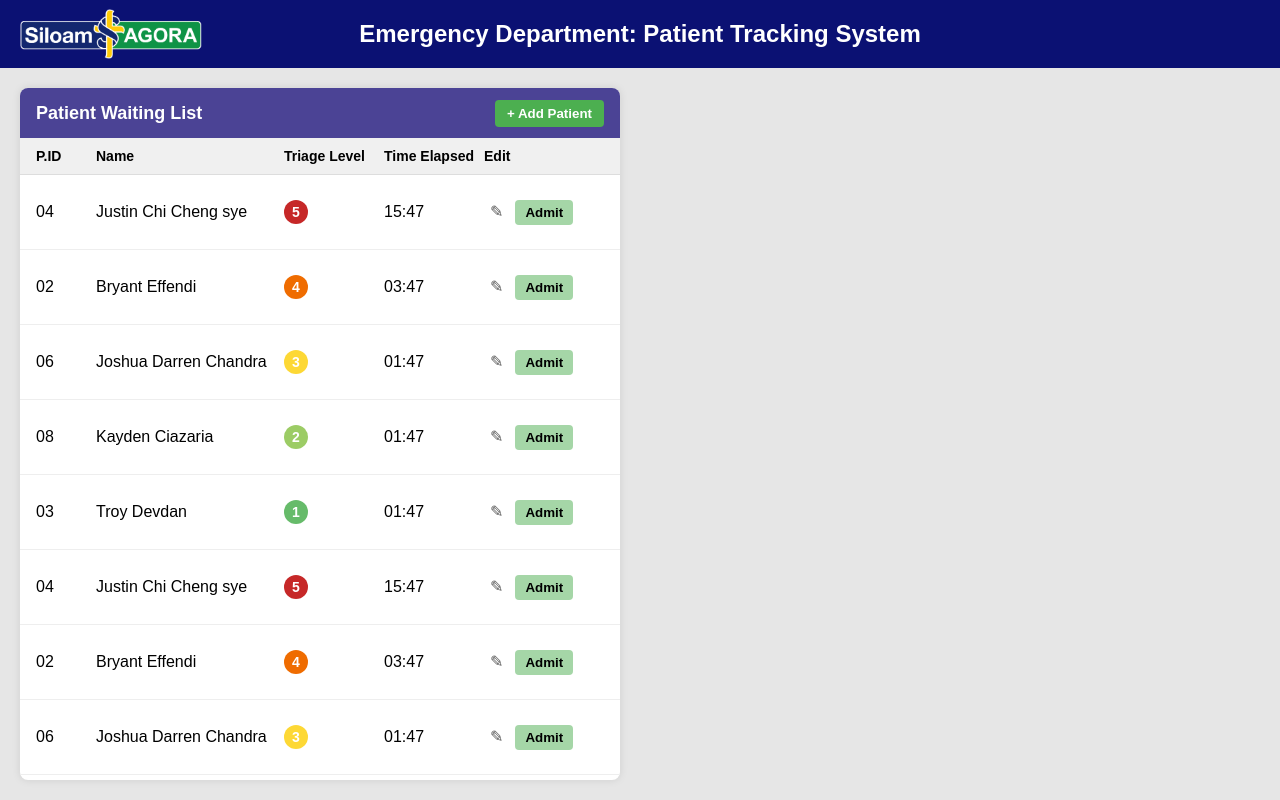
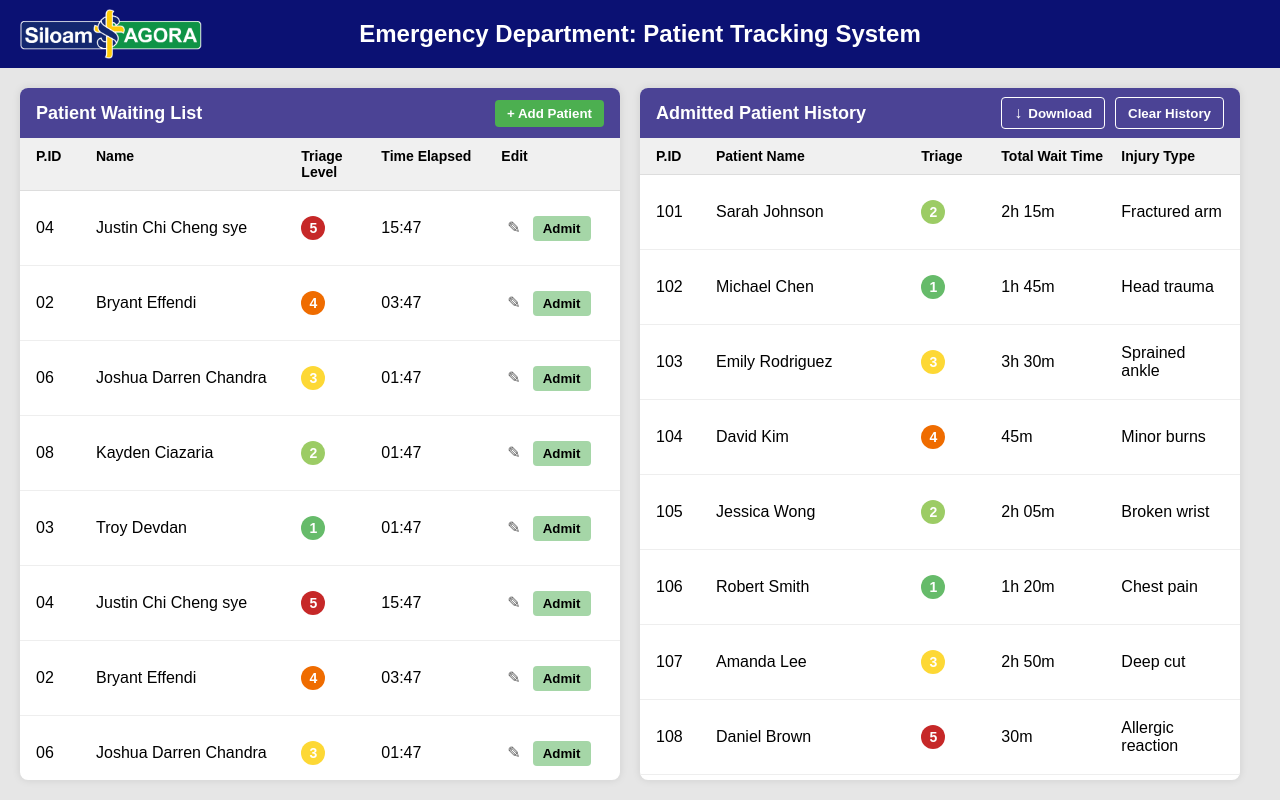
Before and after one commit to Sgu-Justin/Patient-Tracking-System, a React (Create React App) app: page / in a window 1280 px wide. Built offline with nearby package versions, Linux system fonts and the light colour scheme.

Commit message:
Made admitted patients table

```diff
--- a/src/App.css
+++ b/src/App.css
@@ -17,10 +17,20 @@ html, body, #root {
   padding: 20px;
   flex: 1;
   display: flex;
+  gap: 20px; /* Space between the two panels */
+  overflow: hidden; /* Prevent any overflow issues */
 }
 
-.patient-list-wrapper {
+.left-panel {
   width: 600px;
   display: flex;
   flex-direction: column;
+  flex-shrink: 0; /* Prevent shrinking */
 }
+
+.right-panel {
+  flex: 1; /* Takes remaining space */
+  display: flex;
+  flex-direction: column;
+  min-width: 0; /* Fixes flexbox overflow issues */
+}
--- a/src/App.js
+++ b/src/App.js
@@ -1,7 +1,7 @@
-// src/App.js
 import React from 'react';
 import Header from './components/header/Header';
 import PatientList from './components/patientlist/PatientList';
+import AdmittedList from './components/admittedlist/AdmittedList';
 import './App.css';
 
 function App() {
@@ -9,10 +9,12 @@ function App() {
     <div className="app">
       <Header />
       <div className="main-container">
-        <div className="patient-list-wrapper">
+        <div className="left-panel">
           <PatientList />
         </div>
-        {/* Right-side panel for admitted history can go here */}
+        <div className="right-panel">
+          <AdmittedList />
+        </div>
       </div>
     </div>
   );
--- a/src/components/admittedlist/AdmittedList.css
+++ b/src/components/admittedlist/AdmittedList.css
@@ -0,0 +1,135 @@
+/* AdmittedList.css */
+.admitted-list-container {
+    width: 600px;
+    height: 100%;
+    display: flex;
+    flex-direction: column;
+  }
+
+  .admitted-list {
+    display: flex;
+    flex-direction: column;
+    background-color: white;
+    box-shadow: 0 0 8px rgba(0, 0, 0, 0.1);
+    border-radius: 8px;
+    height: 100%;
+    overflow: hidden;
+  }
+
+  /* Box 1: Title Header */
+  .list-header {
+    background-color: #4b4395;
+    color: white;
+    display: flex;
+    justify-content: space-between;
+    align-items: center;
+    height: 50px;
+    padding: 0 16px;
+    flex-shrink: 0;
+  }
+
+  .list-header h2 {
+    margin: 0;
+    font-size: 18px;
+  }
+
+  .header-buttons {
+    display: flex;
+    gap: 10px;
+  }
+
+  .download-button, .clear-button {
+    background-color: transparent;
+    color: white;
+    border: 1px solid white;
+    padding: 6px 12px;
+    cursor: pointer;
+    font-weight: bold;
+    border-radius: 4px;
+    transition: all 0.2s;
+    display: flex;
+    align-items: center;
+  }
+
+  .download-button:hover, .clear-button:hover {
+    background-color: rgba(255, 255, 255, 0.1);
+  }
+
+  .download-icon {
+    margin-right: 6px;
+    font-size: 16px;
+  }
+
+  /* Box 2: Column Headers */
+  .column-header {
+    display: grid;
+    grid-template-columns: 60px 2fr 80px 120px 1fr;
+    background-color: #f0f0f0;
+    padding: 10px 16px;
+    font-weight: bold;
+    font-size: 14px;
+    border-bottom: 1px solid #ddd;
+    flex-shrink: 0;
+  }
+
+  /* Box 3: Scrollable Container */
+  .patient-rows-container {
+    flex: 1;
+    overflow: hidden;
+    position: relative;
+  }
+
+  .patient-rows-scrollable {
+    position: absolute;
+    top: 0;
+    left: 0;
+    right: 0;
+    bottom: 0;
+    overflow-y: auto;
+  }
+
+  /* Patient Rows */
+  .patient-row {
+    display: grid;
+    grid-template-columns: 60px 2fr 80px 120px 1fr;
+    align-items: center;
+    padding: 12px 16px;
+    border-bottom: 1px solid #eee;
+    min-height: 50px;
+  }
+
+  .patient-row:hover {
+    background-color: #f9f9f9;
+  }
+
+  /* Triage Level Indicator */
+  .triage-circle {
+    display: inline-block;
+    width: 24px;
+    height: 24px;
+    border-radius: 50%;
+    color: white;
+    font-size: 14px;
+    line-height: 24px;
+    text-align: center;
+    font-weight: bold;
+  }
+
+  /* Custom Scrollbar */
+  .patient-rows-scrollable::-webkit-scrollbar {
+    width: 10px;
+  }
+
+  .patient-rows-scrollable::-webkit-scrollbar-track {
+    background: #f1f1f1;
+    border-radius: 4px;
+  }
+
+  .patient-rows-scrollable::-webkit-scrollbar-thumb {
+    background-color: #888;
+    border-radius: 4px;
+  }
+
+  .patient-rows-scrollable::-webkit-scrollbar-thumb:hover {
+    background-color: #666;
+  }
--- a/src/components/admittedlist/AdmittedList.js
+++ b/src/components/admittedlist/AdmittedList.js
@@ -0,0 +1,78 @@
+import React from 'react';
+import './AdmittedList.css';
+
+// Mock data for admitted patients
+const admittedPatients = [
+  { id: '101', name: 'Sarah Johnson', triage: 2, waitTime: '2h 15m', injury: 'Fractured arm' },
+  { id: '102', name: 'Michael Chen', triage: 1, waitTime: '1h 45m', injury: 'Head trauma' },
+  { id: '103', name: 'Emily Rodriguez', triage: 3, waitTime: '3h 30m', injury: 'Sprained ankle' },
+  { id: '104', name: 'David Kim', triage: 4, waitTime: '45m', injury: 'Minor burns' },
+  { id: '105', name: 'Jessica Wong', triage: 2, waitTime: '2h 05m', injury: 'Broken wrist' },
+  { id: '106', name: 'Robert Smith', triage: 1, waitTime: '1h 20m', injury: 'Chest pain' },
+  { id: '107', name: 'Amanda Lee', triage: 3, waitTime: '2h 50m', injury: 'Deep cut' },
+  { id: '108', name: 'Daniel Brown', triage: 5, waitTime: '30m', injury: 'Allergic reaction' },
+  { id: '109', name: 'Olivia Davis', triage: 2, waitTime: '2h 25m', injury: 'Concussion' },
+  { id: '110', name: 'James Wilson', triage: 4, waitTime: '50m', injury: 'Eye injury' },
+  { id: '111', name: 'Sophia Martinez', triage: 1, waitTime: '1h 15m', injury: 'Severe bleeding' },
+  { id: '112', name: 'William Taylor', triage: 3, waitTime: '3h 10m', injury: 'Dislocated shoulder' },
+  { id: '113', name: 'Emma Anderson', triage: 2, waitTime: '2h 00m', injury: 'Broken leg' },
+  { id: '114', name: 'Benjamin Thomas', triage: 5, waitTime: '25m', injury: 'Mild fever' },
+  { id: '115', name: 'Ava Jackson', triage: 1, waitTime: '1h 30m', injury: 'Stroke symptoms' },
+];
+
+const getTriageColor = (level) => {
+  const colors = ['#c62828', '#ef6c00', '#fdd835', '#9ccc65', '#66bb6a'];
+  return colors[5 - level];
+};
+
+const AdmittedList = () => {
+  return (
+    <div className="admitted-list-container">
+      <div className="admitted-list">
+        {/* Box 1: Title Header */}
+        <div className="list-header">
+          <h2>Admitted Patient History</h2>
+          <div className="header-buttons">
+            <button className="download-button">
+              <span className="download-icon">↓</span> Download
+            </button>
+            <button className="clear-button">Clear History</button>
+          </div>
+        </div>
+
+        {/* Box 2: Column Headers */}
+        <div className="column-header">
+          <div>P.ID</div>
+          <div>Patient Name</div>
+          <div>Triage</div>
+          <div>Total Wait Time</div>
+          <div>Injury Type</div>
+        </div>
+
+        {/* Box 3: Scrollable Rows */}
+        <div className="patient-rows-container">
+          <div className="patient-rows-scrollable">
+            {admittedPatients.map((p) => (
+              <div className="patient-row" key={p.id}>
+                <div>{p.id}</div>
+                <div>{p.name}</div>
+                <div>
+                  <span
+                    className="triage-circle"
+                    style={{ backgroundColor: getTriageColor(p.triage) }}
+                  >
+                    {p.triage}
+                  </span>
+                </div>
+                <div>{p.waitTime}</div>
+                <div>{p.injury}</div>
+              </div>
+            ))}
+          </div>
+        </div>
+      </div>
+    </div>
+  );
+};
+
+export default AdmittedList;
--- a/src/components/patientlist/PatientList.js
+++ b/src/components/patientlist/PatientList.js
@@ -2,6 +2,14 @@ import React from 'react';
 import './PatientList.css';
 
 const patients = [
+    { id: '04', name: 'Justin Chi Cheng sye', triage: 5, time: '15:47' },
+    { id: '02', name: 'Bryant Effendi', triage: 4, time: '03:47' },
+    { id: '06', name: 'Joshua Darren Chandra', triage: 3, time: '01:47' },
+    { id: '08', name: 'Kayden Ciazaria', triage: 2, time: '01:47' },
+    { id: '03', name: 'Troy Devdan', triage: 1, time: '01:47' },
+    { id: '04', name: 'Justin Chi Cheng sye', triage: 5, time: '15:47' },
+    { id: '02', name: 'Bryant Effendi', triage: 4, time: '03:47' },
+    { id: '06', name: 'Joshua Darren Chandra', triage: 3, time: '01:47' },
     { id: '04', name: 'Justin Chi Cheng sye', triage: 5, time: '15:47' },
     { id: '02', name: 'Bryant Effendi', triage: 4, time: '03:47' },
     { id: '06', name: 'Joshua Darren Chandra', triage: 3, time: '01:47' },
```
